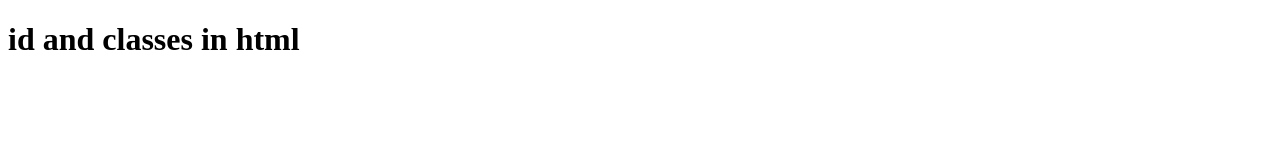
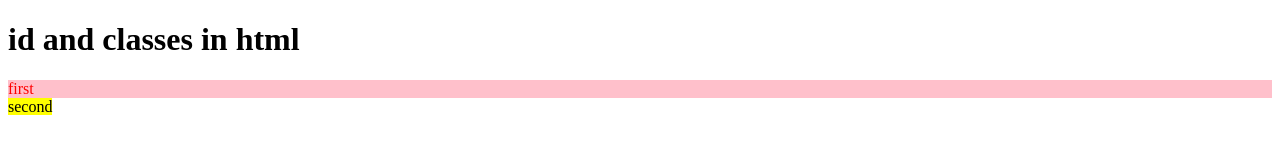
Before and after one commit to mani-srivastav/Web-Development, a plain HTML site: page video9/index.html in a window 1280 px wide. Drawn offline with Linux system fonts and the light colour scheme.

Commit message:
id and classes in html

```diff
--- a/video9/index.html
+++ b/video9/index.html
@@ -4,8 +4,15 @@
     <meta charset="UTF-8">
     <meta name="viewport" content="width=device-width, initial-scale=1.0">
     <title>Document</title>
+    <link rel="stylesheet" href="style.css">
 </head>
 <body>
     <h1>id and classes in html</h1>
+    <div id="firstdiv" class="red yellow">first</div>
+    <!-- the "id" must be unique within the page and multiple
+    elements can have the same class -->
+    <span class="pink">second</span>
+    <!-- span is just like the <div> element but <div> is a block
+    element and <span> is a inline element -->
 </body>
 </html>
--- /dev/null
+++ b/video9/style.css
@@ -0,0 +1,9 @@
+ #firstdiv{  /*we can access id with the help of "#" in the css */
+color: red;
+}
+.red{  /*we can access the class with the help of "." in the css */
+    background-color: pink;
+}
+.pink{
+    background-color: yellow;
+}
```
